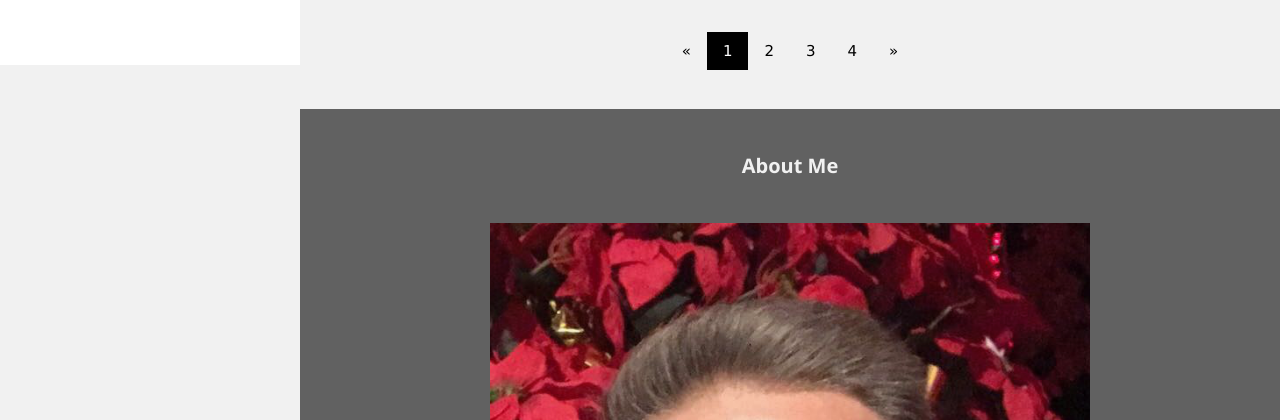
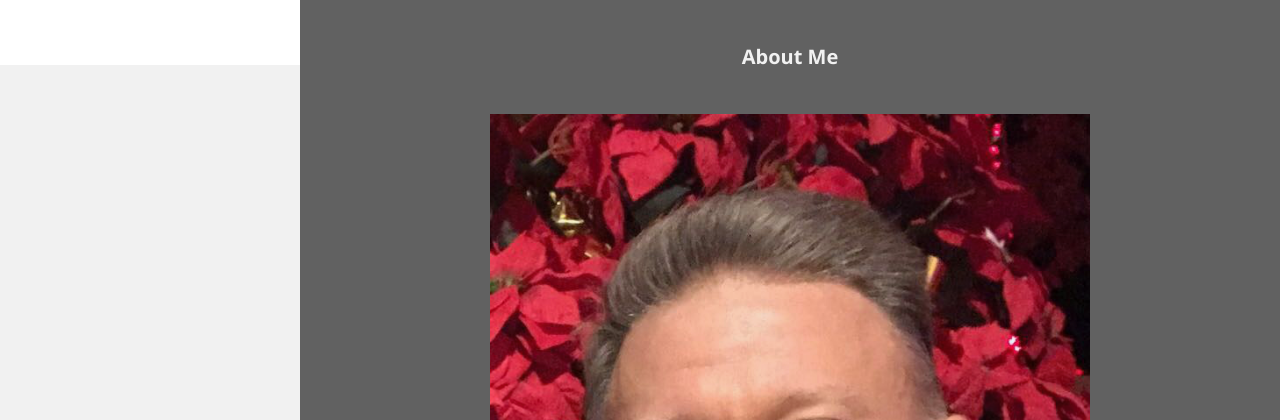
Before and after one commit to dryguy99/my-Portfolio, a PHP site: page / in a window 1280 px wide. Shown: the part 735-1155 px from the top of the page. Run offline with PHP 8.4, Linux system fonts and the light colour scheme.

Commit message:
updated page

```diff
--- a/index.html
+++ b/index.html
@@ -60,7 +60,7 @@
         </div>
 
         <!-- Pagination -->
-        <div class="w3-center w3-padding-32">
+        <!-- <div class="w3-center w3-padding-32">
           <div class="w3-bar">
             <a href="#" class="w3-bar-item w3-button w3-hover-black">«</a>
             <a href="#" class="w3-bar-item w3-black w3-button">1</a>
@@ -69,7 +69,7 @@
             <a href="#" class="w3-bar-item w3-button w3-hover-black">4</a>
             <a href="#" class="w3-bar-item w3-button w3-hover-black">»</a>
           </div>
-        </div>
+        </div> -->
 
         <!-- Modal for full size images on click-->
         <div id="modal01" class="w3-modal w3-black" style="padding-top:0" onclick="this.style.display='none'">
```
Also changed, not shown: assets/css/styles.css (+6 -1 lines).
